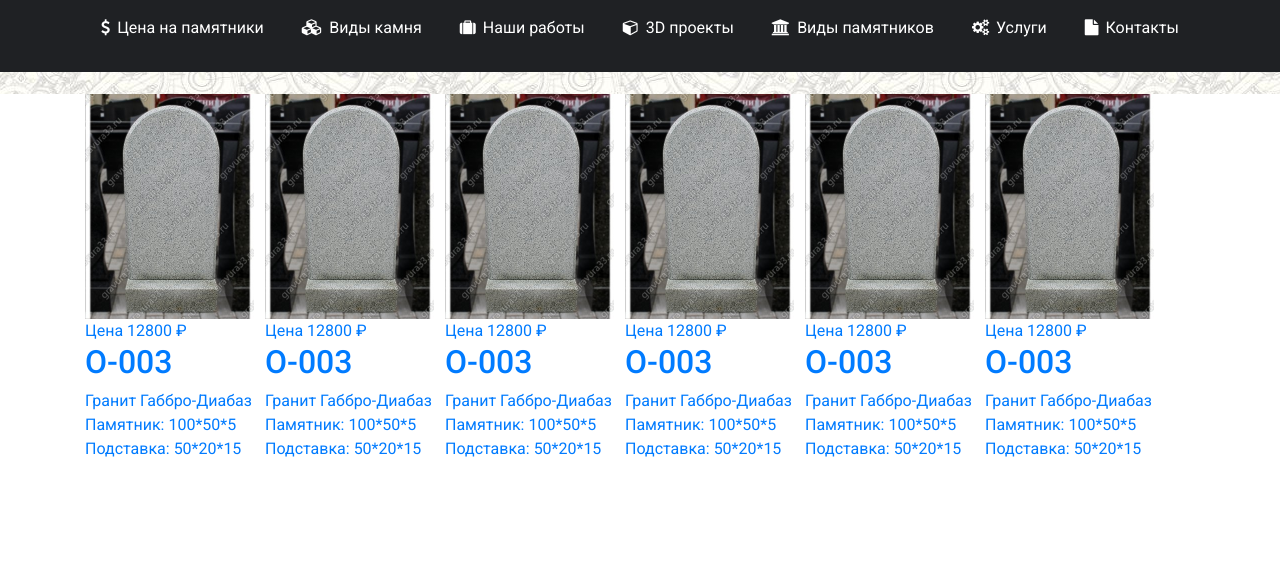
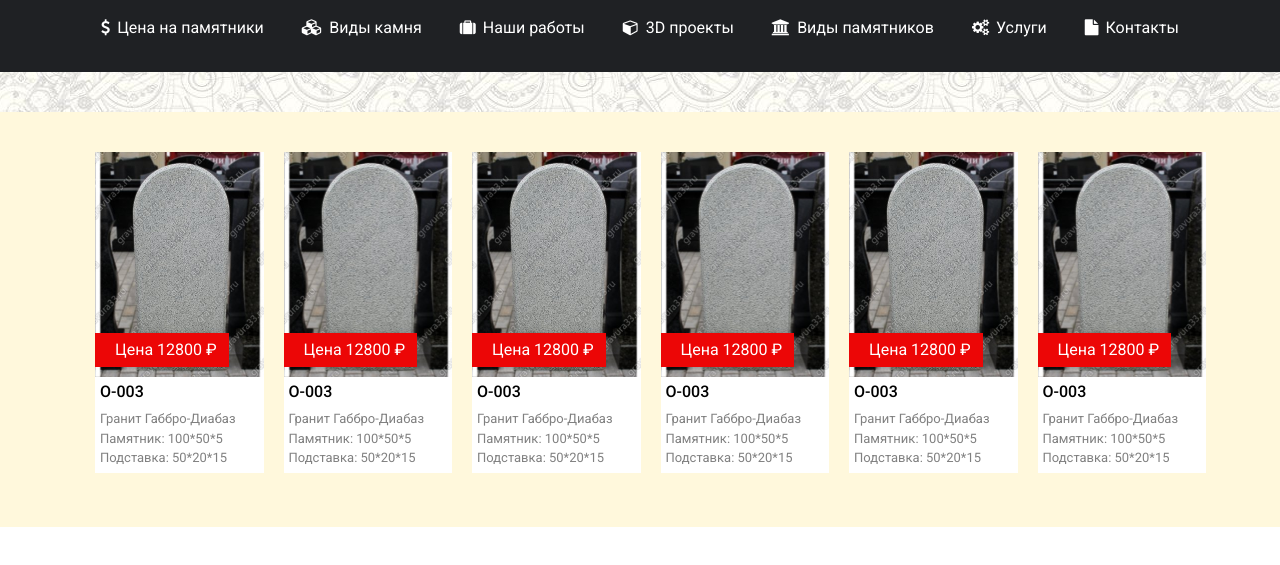
Before and after one commit to coatceatl/gravura, a website built with webpack: page index.html in a window 1280 px wide. Shown: the part 125-690 px from the top of the page. Built offline with nearby package versions, Linux system fonts and the light colour scheme.

Commit message:
changed block-products

```diff
--- a/index.html
+++ b/index.html
@@ -112,8 +112,10 @@
             <div id='lightSlider' class='d-flex'>
               <div class='block-products'>
                 <a href='#' target='_blank'>
+                  <div class='photo'>
                     <img src='src/img/1523254606_020.jpg'>
                     <div class='cost'>Цена 12800 ₽</div>
+                  </div>
                   <div class='products-body'>
                     <h2 class='products-title'>О-003</h2>
                     <div class='products-content'>Гранит Габбро-Диабаз Памятник: 100*50*5 Подставка: 50*20*15 </div>
@@ -122,8 +124,10 @@
               </div>
               <div class='block-products'>
                 <a href='#' target='_blank'>
+                  <div class='photo'>
                     <img src='src/img/1523254606_020.jpg'>
                     <div class='cost'>Цена 12800 ₽</div>
+                  </div>
                   <div class='products-body'>
                     <h2 class='products-title'>О-003</h2>
                     <div class='products-content'>Гранит Габбро-Диабаз Памятник: 100*50*5 Подставка: 50*20*15 </div>
@@ -132,8 +136,10 @@
               </div>
               <div class='block-products'>
                 <a href='#' target='_blank'>
+                  <div class='photo'>
                     <img src='src/img/1523254606_020.jpg'>
                     <div class='cost'>Цена 12800 ₽</div>
+                  </div>
                   <div class='products-body'>
                     <h2 class='products-title'>О-003</h2>
                     <div class='products-content'>Гранит Габбро-Диабаз Памятник: 100*50*5 Подставка: 50*20*15 </div>
@@ -142,8 +148,10 @@
               </div>
               <div class='block-products'>
                 <a href='#' target='_blank'>
+                  <div class='photo'>
                     <img src='src/img/1523254606_020.jpg'>
                     <div class='cost'>Цена 12800 ₽</div>
+                  </div>
                   <div class='products-body'>
                     <h2 class='products-title'>О-003</h2>
                     <div class='products-content'>Гранит Габбро-Диабаз Памятник: 100*50*5 Подставка: 50*20*15 </div>
@@ -152,8 +160,10 @@
               </div>
               <div class='block-products'>
                 <a href='#' target='_blank'>
+                  <div class='photo'>
                     <img src='src/img/1523254606_020.jpg'>
                     <div class='cost'>Цена 12800 ₽</div>
+                  </div>
                   <div class='products-body'>
                     <h2 class='products-title'>О-003</h2>
                     <div class='products-content'>Гранит Габбро-Диабаз Памятник: 100*50*5 Подставка: 50*20*15 </div>
@@ -162,14 +172,17 @@
               </div>
               <div class='block-products'>
                 <a href='#' target='_blank'>
+                  <div class='photo'>
                     <img src='src/img/1523254606_020.jpg'>
                     <div class='cost'>Цена 12800 ₽</div>
+                  </div>
                   <div class='products-body'>
                     <h2 class='products-title'>О-003</h2>
                     <div class='products-content'>Гранит Габбро-Диабаз Памятник: 100*50*5 Подставка: 50*20*15 </div>
                   </div>
                 </a>
               </div>
+
 
             </div>
           </div>
--- a/src/scss/_header.scss
+++ b/src/scss/_header.scss
@@ -1,6 +1,6 @@
 .header {
   background: url(../img/bg-header.png) repeat fixed center top;
-  padding: 22px 0;
+  padding: 22px 0 40px 0;
 }
 .nav-belt {
   width: 100%;
--- a/src/scss/_products.scss
+++ b/src/scss/_products.scss
@@ -1,8 +1,39 @@
+.products {
+  background-color: cornsilk;
+  padding-top: 30px;
+
+  a:hover {
+    text-decoration: none;
+  }
+}
 .block-products  {
   width: 180px;
   height: 365px;
+  margin: 10px;
 
   a img {
     height: 225px;
   }
 }
+.photo {
+  position: relative;
+}
+.cost {
+  position: absolute;
+  bottom: 10px;
+  padding: 5px 12px 5px 20px;
+  background-color: #ec0606;
+  color: #fff;
+}
+.products-body {
+  padding: 5px;
+  background-color: #fff;
+}
+.products-title {
+  color: #000;
+  font-size: remy(16px);
+}
+.products-content {
+  color: #808080;
+  font-size: remy(13px);
+}
```
Also changed, not shown: dist/main.css. Lines whose indentation alone changed are shown as unchanged.
